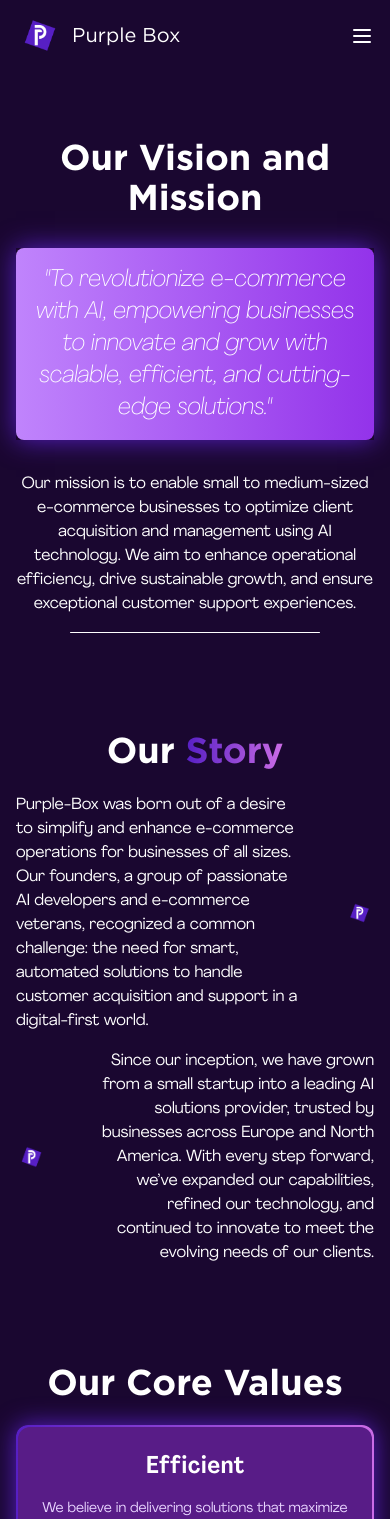
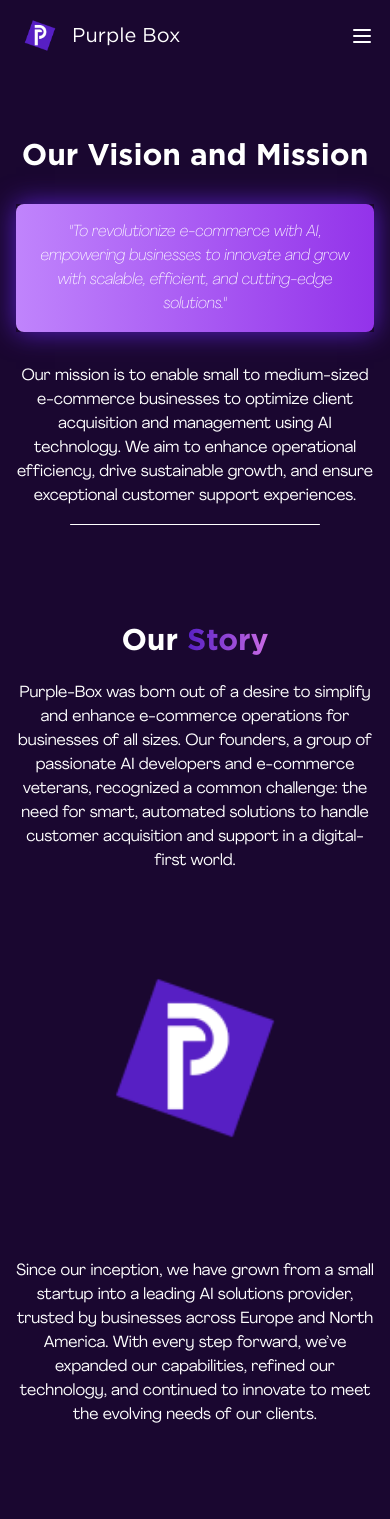
Before and after one commit to VooYee/Purple-Box, a Next.js app: page /about-us in a window 390 px wide. Shown: the top 1519 px of the page. Built offline with nearby package versions, Linux system fonts and the light colour scheme.

Commit message:
feat: responsive on about us

```diff
--- a/components/Footer.tsx
+++ b/components/Footer.tsx
@@ -10,8 +10,8 @@ import PartnerLogo2 from '@/public/Purple-Box-Logo.png';
 
 const Footer = () => {
   return (
-    <footer className="wrapper bg-gradient-to-b from-[#1a0730] to-[#3c1361] text-white py-16 flex flex-col items-center">
-      <div className="w-full max-w-7xl">
+    <footer className=" bg-gradient-to-b from-[#1a0730] to-[#3c1361] text-white py-16 flex flex-col items-center">
+      <div className="wrapper w-full">
         <div className="w-full flex flex-col md:flex-row justify-between gap-y-8">
           {/* Quick Links */}
           <div className="w-full">
--- a/components/about-us/CallToAction.tsx
+++ b/components/about-us/CallToAction.tsx
@@ -46,7 +46,7 @@ const CallToAction = () => {
     >
       {/* Animated Title */}
       <motion.h2
-        className="text-3xl font-bold font-gotham"
+        className="text-xl lg:text-3xl font-bold font-gotham"
         variants={buttonVariants}
       >
         Ready to Transform Your Business?
--- a/components/about-us/CoreValues.tsx
+++ b/components/about-us/CoreValues.tsx
@@ -49,7 +49,7 @@ const CoreValues = () => {
     >
       {/* Animated Title */}
       <motion.h2
-        className="text-4xl font-bold text-center font-gotham"
+        className="text-3xl lg:text-4xl font-bold text-center font-gotham"
         variants={cardVariants}
       >
         Our Core Values
--- a/components/about-us/MediaAndAwards.tsx
+++ b/components/about-us/MediaAndAwards.tsx
@@ -50,7 +50,7 @@ const MediaAndAwards = () => {
     >
       {/* Animated Title */}
       <motion.h2
-        className="text-4xl font-bold font-gotham"
+        className="text-3xl lg:text-4xl font-bold font-gotham"
         variants={cardVariants}
       >
         In the Media & Recognitions
@@ -58,7 +58,7 @@ const MediaAndAwards = () => {
 
       {/* Animated Awards */}
       <motion.div
-        className="flex justify-center gap-6"
+        className="flex flex-col md:flex-row justify-center gap-6"
         variants={containerVariants}
       >
         {[
--- a/components/about-us/OurStory.tsx
+++ b/components/about-us/OurStory.tsx
@@ -55,7 +55,7 @@ const OurStory = () => {
     >
       {/* Animated Title */}
       <motion.h2
-        className="text-4xl font-gotham font-bold text-center"
+        className="text-3xl lg:text-4xl font-gotham font-bold text-center"
         variants={textVariants}
       >
         Our <span className="text-gradient">Story</span>
@@ -64,11 +64,11 @@ const OurStory = () => {
       {/* Animated Content */}
       <div className="space-y-4">
         <motion.div
-          className="w-full flex justify-between gap-x-12 items-center"
+          className="w-full flex flex-col md:flex-row justify-between gap-x-12 items-center"
           variants={containerVariants}
         >
           <motion.p
-            className="max-w-2xl text-start"
+            className="max-w-2xl text-center md:text-start"
             variants={textVariants}
           >
             Purple-Box was born out of a desire to simplify and enhance e-commerce operations for businesses of all sizes. Our founders, a group of passionate AI developers and e-commerce veterans, recognized a common challenge: the need for smart, automated solutions to handle customer acquisition and support in a digital-first world.
@@ -85,7 +85,7 @@ const OurStory = () => {
         </motion.div>
 
         <motion.div
-          className="w-full flex justify-between gap-x-12 items-center"
+          className="w-full flex-col-reverse md:flex-row flex justify-between gap-x-12 items-center"
           variants={containerVariants}
         >
           <motion.div variants={imageVariants}>
@@ -98,7 +98,7 @@ const OurStory = () => {
             />
           </motion.div>
           <motion.p
-            className="max-w-2xl text-end"
+            className="max-w-2xl text-center md:text-end"
             variants={textVariants}
           >
             Since our inception, we have grown from a small startup into a leading AI solutions provider, trusted by businesses across Europe and North America. With every step forward, we’ve expanded our capabilities, refined our technology, and continued to innovate to meet the evolving needs of our clients.
--- a/components/about-us/TeamIntroduction.tsx
+++ b/components/about-us/TeamIntroduction.tsx
@@ -53,7 +53,7 @@ const TeamIntroduction = () => {
     >
       {/* Animated Title */}
       <motion.h2
-        className="text-4xl font-bold text-center font-gotham"
+        className="text-3xl lg:text-4xl font-bold text-center font-gotham"
         variants={cardVariants}
       >
         Meet Our Team
@@ -61,7 +61,7 @@ const TeamIntroduction = () => {
 
       {/* Animated Team Cards */}
       <motion.div
-        className="flex justify-center gap-8"
+        className="flex flex-col items-center md:flex-row justify-center gap-8 w-full "
         variants={containerVariants}
       >
         {[
@@ -71,7 +71,7 @@ const TeamIntroduction = () => {
         ].map((member, index) => (
           <motion.div
             key={index}
-            className="text-center space-y-3 rounded-lg border-2 border-purple-500 bg-purple-700 p-4"
+            className="text-center space-y-3 rounded-lg border-2 border-purple-500 bg-purple-700 p-4 w-full"
             variants={cardVariants}
             whileHover={{ scale: 1.05 }}
             whileTap={{ scale: 0.95 }}
@@ -86,7 +86,7 @@ const TeamIntroduction = () => {
             <h3 className="text-xl font-semibold">{member.name}</h3>
             <p className="text-purple-200">{member.title}</p>
             <p className="text-sm">{member.bio}</p>
-            <a href="#" className="text-purple-400 mt-4 hover:text-purple-500">
+            <a href="#" className="text-purple-400 mt-6 w-full flex justify-center hover:text-purple-500">
               <FaLinkedin size={20} />
             </a>
           </motion.div>
--- a/components/about-us/VisionAndMission.tsx
+++ b/components/about-us/VisionAndMission.tsx
@@ -50,7 +50,7 @@ const VisionAndMission = () => {
     >
       {/* Animated Title */}
       <motion.h2
-        className="text-4xl font-bold font-gotham"
+        className="text-3xl lg:text-4xl font-bold font-gotham"
         variants={textVariants}
       >
         Our Vision and Mission
@@ -61,7 +61,7 @@ const VisionAndMission = () => {
         className="shadow-royal-purple"
         variants={textVariants}
       >
-        <p className="text-2xl italic bg-gradient-to-r from-purple-400 to-purple-600 p-4 rounded-lg">
+        <p className="lg:text-2xl italic bg-gradient-to-r from-purple-400 to-purple-600 p-4 rounded-lg">
           "To revolutionize e-commerce with AI, empowering businesses to innovate and grow with scalable, efficient, and cutting-edge solutions."
         </p>
       </motion.div>
```
